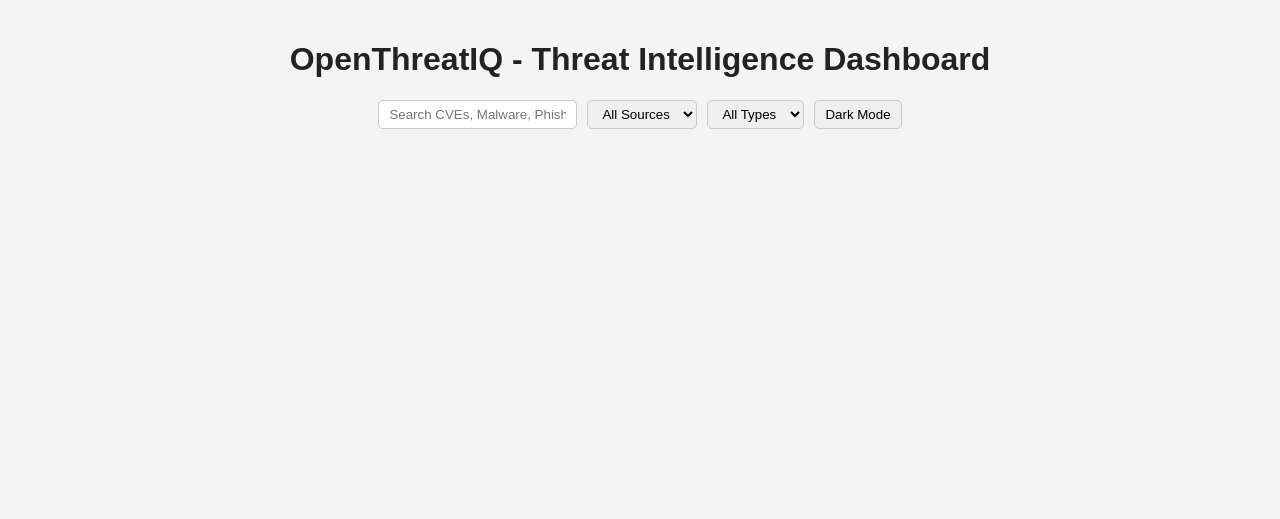
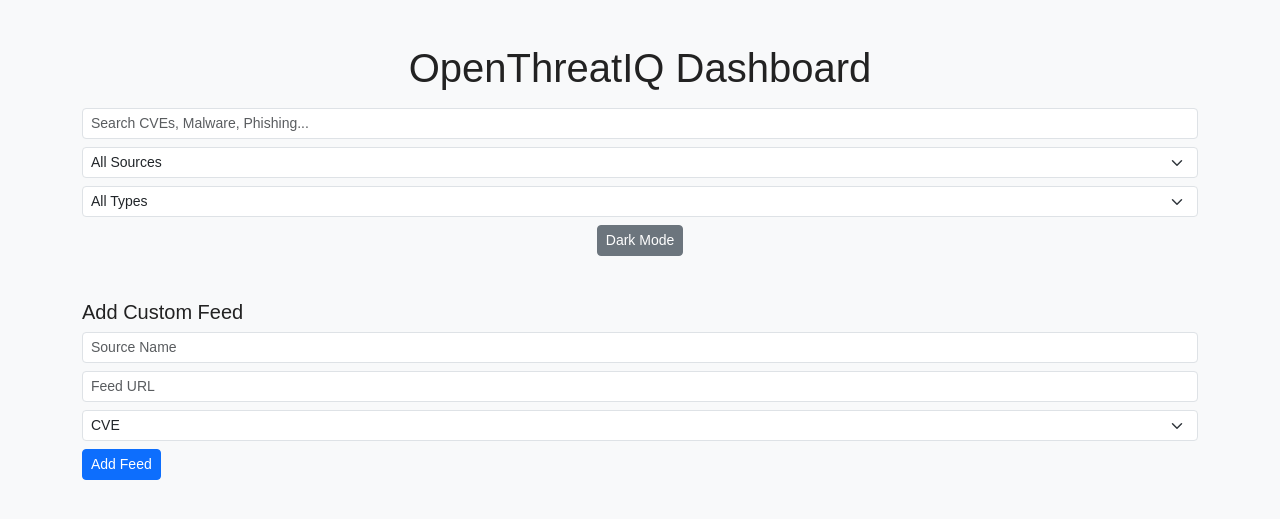
Before and after one commit to ashankobewatta/OpenThreatIQ, a Flask app: page / in a window 1280 px wide. Shown: the top 519 px of the page. Run offline with Flask 3, Linux system fonts and the light colour scheme; data that the repository does not hold is empty.

Commit message:
Update index.html

```diff
--- a/backend/templates/index.html
+++ b/backend/templates/index.html
@@ -3,25 +3,47 @@
 <head>
     <meta charset="UTF-8">
     <title>OpenThreatIQ Dashboard</title>
+    <link href="https://cdn.jsdelivr.net/npm/bootstrap@5.3.1/dist/css/bootstrap.min.css" rel="stylesheet">
     <link rel="stylesheet" href="{{ url_for('static', filename='styles.css') }}">
 </head>
-<body>
-    <header>
-        <h1>OpenThreatIQ - Threat Intelligence Dashboard</h1>
-        <div class="controls">
-            <input type="text" id="search" placeholder="Search CVEs, Malware, Phishing..." />
-            <select id="filter-source">
+<body class="bg-light">
+    <div class="container py-4">
+        <header class="d-flex flex-column align-items-center mb-4">
+            <h1 class="mb-3">OpenThreatIQ Dashboard</h1>
+            <div class="d-flex flex-wrap gap-2 w-100 justify-content-center">
+                <input type="text" id="search" class="form-control form-control-sm" placeholder="Search CVEs, Malware, Phishing...">
+                <select id="filter-source" class="form-select form-select-sm">
                     <option value="">All Sources</option>
                 </select>
-            <select id="filter-type">
+                <select id="filter-type" class="form-select form-select-sm">
                     <option value="">All Types</option>
                 </select>
-            <button id="dark-mode-toggle">Dark Mode</button>
+                <button id="dark-mode-toggle" class="btn btn-sm btn-secondary">Dark Mode</button>
             </div>
         </header>
+
+        <!-- Add custom feed -->
+        <section class="mb-4">
+            <h5>Add Custom Feed</h5>
+            <div class="d-flex gap-2 flex-wrap">
+                <input type="text" id="custom-source" placeholder="Source Name" class="form-control form-control-sm">
+                <input type="text" id="custom-url" placeholder="Feed URL" class="form-control form-control-sm">
+                <select id="custom-type" class="form-select form-select-sm">
+                    <option value="CVE">CVE</option>
+                    <option value="Malware">Malware</option>
+                    <option value="Phishing">Phishing</option>
+                    <option value="Exploit">Exploit</option>
+                    <option value="Update">Update</option>
+                </select>
+                <button id="add-feed-btn" class="btn btn-sm btn-primary">Add Feed</button>
+            </div>
+        </section>
+
         <main>
-        <div id="cve-container" class="grid"></div>
+            <div id="cve-container" class="row row-cols-1 row-cols-md-2 row-cols-lg-3 g-3"></div>
         </main>
+    </div>
+    <script src="https://cdn.jsdelivr.net/npm/bootstrap@5.3.1/dist/js/bootstrap.bundle.min.js"></script>
     <script src="{{ url_for('static', filename='main.js') }}"></script>
 </body>
 </html>
```
Lines whose indentation alone changed are shown as unchanged.
